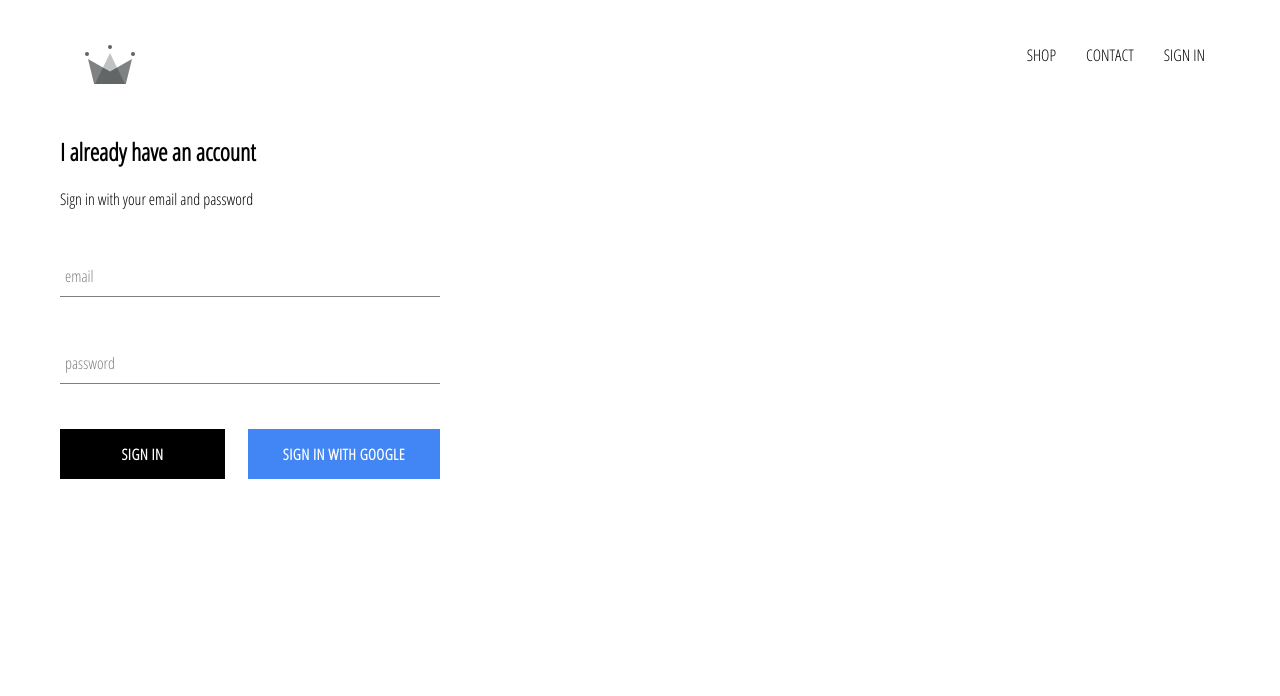
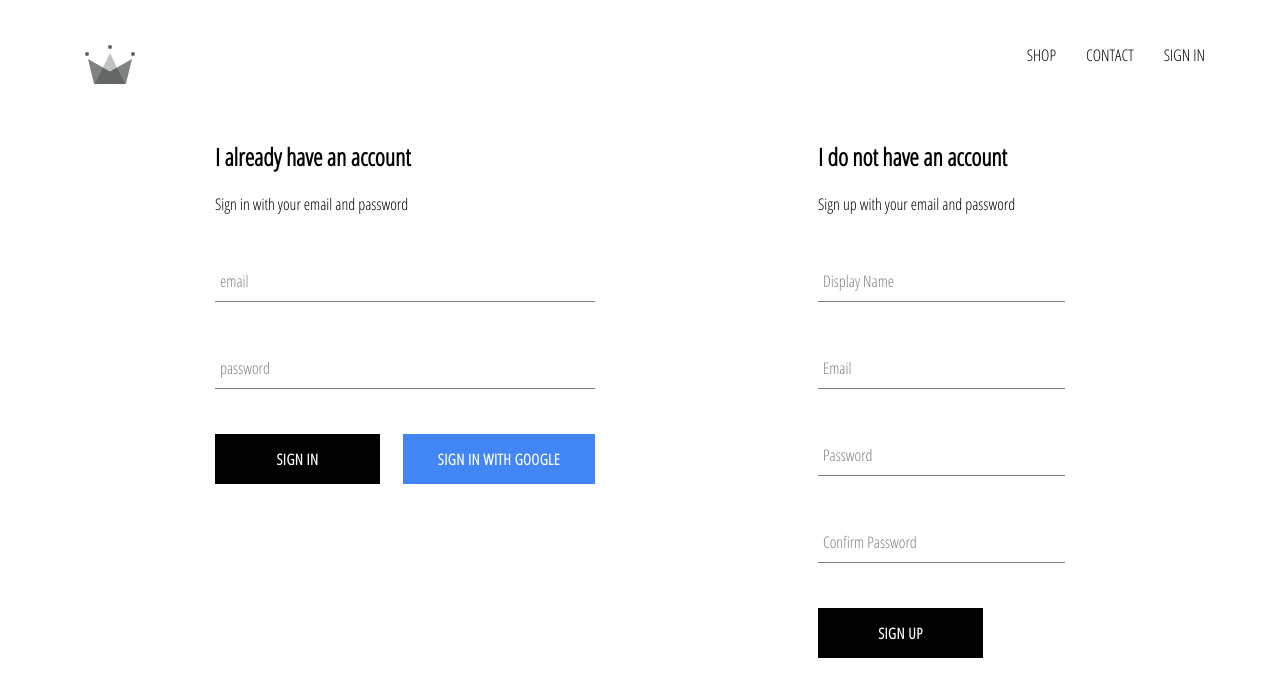
Before and after one commit to mwert09/ECommerceProject, a React (Create React App) app: page /signin in a window 1280 px wide. Shown: the top 696 px of the page. Built offline with nearby package versions, Linux system fonts and the light colour scheme; no server answers.

Commit message:
Implemented firebase utils, included ability to store auth users into our firestore database

```diff
--- a/src/components/sign-in/sign-in.component.jsx
+++ b/src/components/sign-in/sign-in.component.jsx
@@ -29,7 +29,7 @@
                 <h2>I already have an account</h2>
                 <span>Sign in with your email and password</span>
 
-                <form obSubmit={this.handleSubmit}>
+                <form onSubmit={this.handleSubmit}>
                     <FormInput name="email" type="email" value={this.state.email} handleChange={this.handleChange} label="email" required/>
                     <FormInput name="password" type="password" value={this.state.password} handleChange={this.handleChange} label="password" required/>
                     <div className="buttons">
--- /dev/null
+++ b/src/components/sign-up/sign-up.component.jsx
@@ -0,0 +1,70 @@
+import React from 'react';
+import './sign-up.styles.scss'
+import '../form-input/form-input.component';
+import '../custom-button/custom-button.component';
+import {auth, createUserProfileDocument} from '../firebase/firebase.utils';
+import FormInput from '../form-input/form-input.component';
+import CustomButton from '../custom-button/custom-button.component';
+
+class SignUp extends React.Component{
+    constructor(){
+        super();
+
+        this.state={
+            displayName: '',
+            email: '',
+            password: '',
+            confirmPassword: ''
+        }
+    }
+
+    handleSubmit = async event => {
+        event.preventDefault();
+        const {displayName, email, password, confirmPassword} = this.state;
+
+        if(password !== confirmPassword)
+        {
+            alert("Passwords don't match!");
+            return;
+        }
+
+        try{
+            const {user} = await auth.createUserWithEmailAndPassword(email, password);
+            await createUserProfileDocument(user, {displayName});
+            this.setState= ({
+                displayName: '',
+                email: '',
+                password: '',
+                confirmPassword: ''
+            });
+        }
+        catch(error)
+        {
+            console.error(error);
+        }
+    }
+
+    handleChange = event =>{
+        const {name, value} = event.target;
+        this.setState({[name]: value});
+    }
+
+    render(){
+        const {displayName, email, password, confirmPassword} = this.state;
+        return(
+            <div className="sign-up">
+                <h2 className="title">I do not have an account</h2>
+                <span>Sign up with your email and password</span>
+                <form className="sign-up-form" onSubmit={this.handleSubmit}>
+                    <FormInput type="text" name="displayName" value={displayName} onChange={this.handleChange} label="Display Name" required/>
+                    <FormInput type="email" name="email" value={email} onChange={this.handleChange} label="Email" required/>
+                    <FormInput type="password" name="password" value={password} onChange={this.handleChange} label="Password" required/>
+                    <FormInput type="password" name="confirmPassword" value={confirmPassword} onChange={this.handleChange} label="Confirm Password" required/>
+                    <CustomButton type="submit">Sign Up</CustomButton>
+                </form>
+            </div>
+        )
+    }
+}
+
+export default SignUp;
--- /dev/null
+++ b/src/components/sign-up/sign-up.styles.scss
@@ -0,0 +1,9 @@
+.sing-up{
+    display: flex;
+    flex-direction: column;
+    width: 380px;
+
+    .title{
+        margin: 10px 0;
+    }
+}
--- a/src/pages/sign-in-and-sign-up/sign-in-and-sign-up.component.jsx
+++ b/src/pages/sign-in-and-sign-up/sign-in-and-sign-up.component.jsx
@@ -1,12 +1,13 @@
 import React from 'react';
 import './sign-in-and-sign-up.styles.scss';
 import SignIn from '../../components/sign-in/sign-in.component';
+import SignUp from '../../components/sign-up/sign-up.component';
 
 const SignInAndSignUp = () => (
     <div className="sign-in-and-sign-up">
 
     <SignIn/>
-
+    <SignUp/>
     </div>
 );
 
--- a/src/pages/sign-in-and-sign-up/sign-in-and-sign-up.styles.scss
+++ b/src/pages/sign-in-and-sign-up/sign-in-and-sign-up.styles.scss
@@ -0,0 +1,6 @@
+.sign-in-and-sign-up{
+    width: 850px;
+    display: flex;
+    justify-content: space-between;
+    margin: 30px auto;
+}
```
